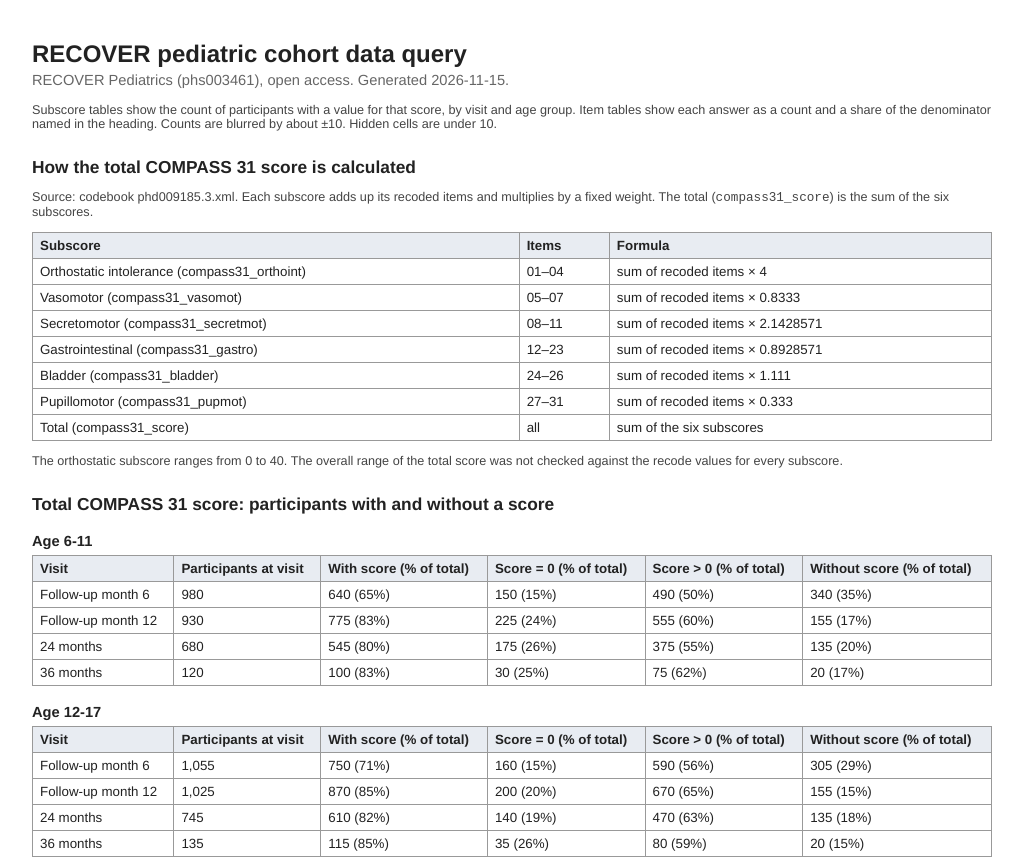
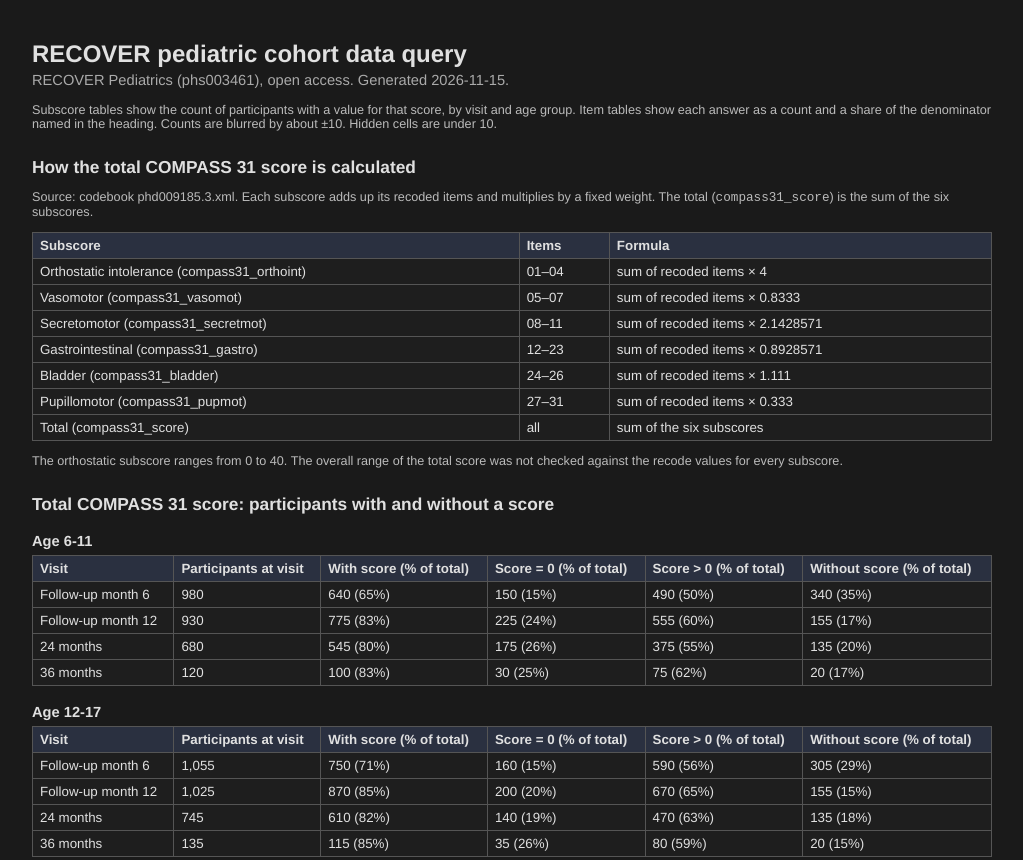
Before and after one commit to disrupt2026/mob-pages, a plain HTML site: page compass31_overview.html in a window 1280 px wide. Shown: the top 860 px of the page, without its empty margins (8-1031 px from the left). Drawn offline with Linux system fonts and the dark colour scheme.

Commit message:
Add dark mode styles to compass31 page

```diff
--- a/compass31_overview.html
+++ b/compass31_overview.html
@@ -14,6 +14,15 @@ th { background: #e8ecf2; }
 .chart { border: 1.5px solid #555; border-radius: 6px; padding: 10px 14px 14px; margin: 14px 0 22px; }
 .chart-title { font-size: 14pt; font-weight: bold; margin: 0 0 2px; }
 .chart-subtitle { font-size: 12pt; margin: 0 0 8px; }
+@media (prefers-color-scheme: dark) {
+  body { background: #1a1a1a; color: #e0e0e0; }
+  p.meta { color: #aaa; }
+  p.note { color: #bbb; }
+  th, td { border-color: #555; }
+  th { background: #2a3040; color: #e0e0e0; }
+  td { background: #1e1e1e; }
+  .chart { border-color: #555; }
+}
 </style></head>
 <body>
 <h1>RECOVER pediatric cohort data query</h1>
```
